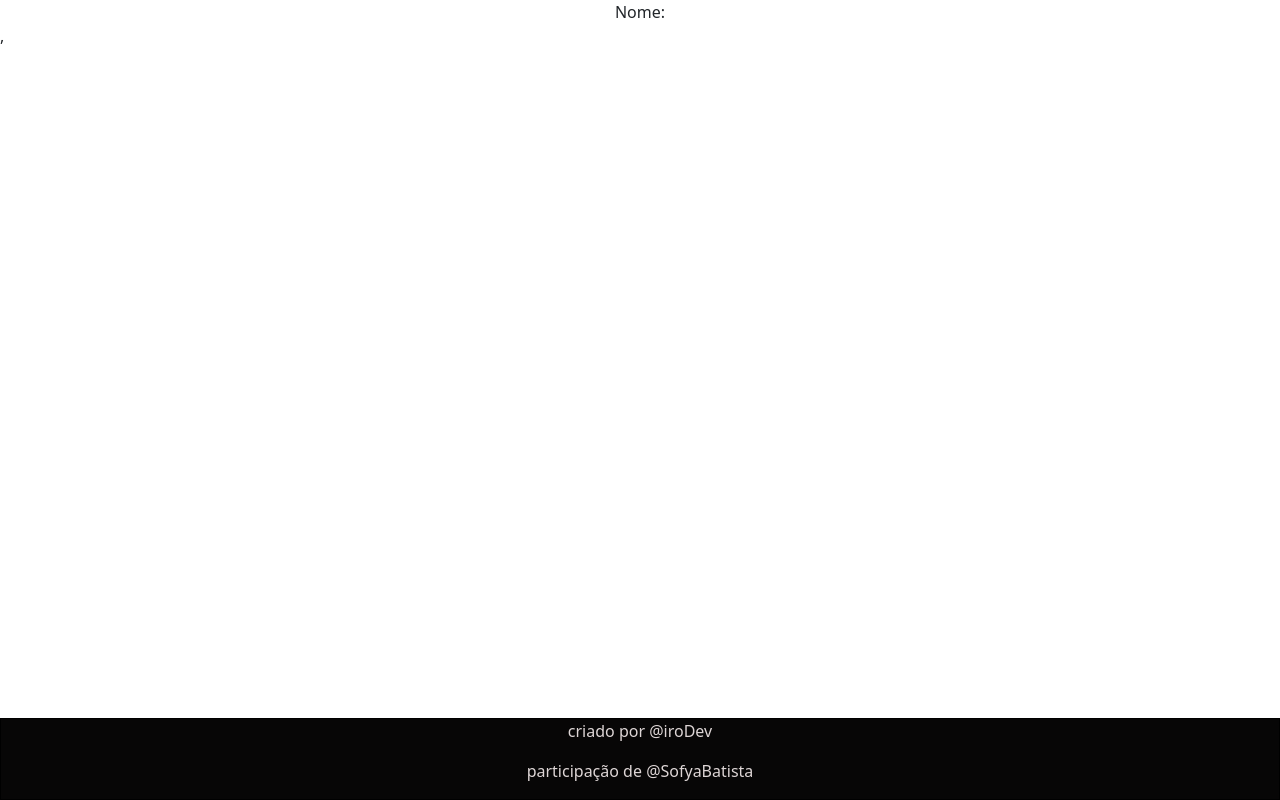
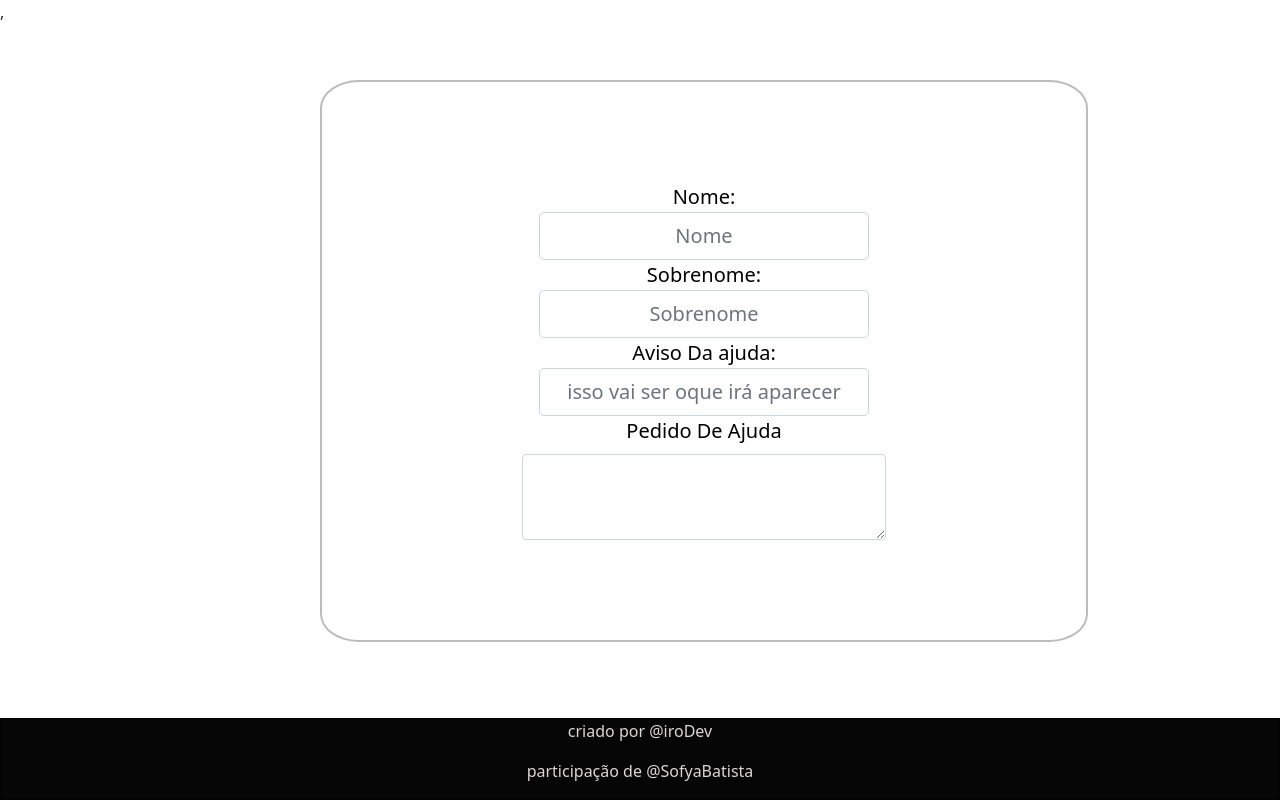
Before and after one commit to iroDevs/React-HelpSomeone, a React (Create React App) app in the folder help-someone/: page /NeedHelp in a window 1280 px wide. Built offline with nearby package versions, Linux system fonts and the light colour scheme.

Commit message:
form needHelp

```diff
--- a/help-someone/src/Pages/PrecisoDeAjuda.jsx
+++ b/help-someone/src/Pages/PrecisoDeAjuda.jsx
@@ -2,16 +2,35 @@ import React from 'react'
 import Footer from '../Components/Footer'
 import Button from 'react-bootstrap/Button';
 import Form from 'react-bootstrap/Form';
+import "./css/PrecisoDeAjuda.css"
 
 export default function PrecisoDeAjuda() {
   return (
    <div>
      <div className="Help-form">
       <Form>
+        <div className="itens-form">
+        <label>
+          Nome:
+           <Form.Control size="lg" type="text" placeholder="Nome" required />
+
+        </label>
+      </div>
 
         <label>
-          Nome:
+          Sobrenome:
+           <Form.Control size="lg" type="text" placeholder="Sobrenome" required />
         </label>
+
+        <br />
+        <label>
+          Aviso Da ajuda:
+           <Form.Control size="lg" type="text" placeholder="isso vai ser oque irá aparecer" required />
+        </label>
+        <br />
+      <Form.Label>Pedido De Ajuda</Form.Label>
+      <Form.Control as="textarea" rows={3} />
+
       </Form>
 
      </div>
--- /dev/null
+++ b/help-someone/src/Pages/css/PrecisoDeAjuda.css
@@ -0,0 +1,24 @@
+.Help-form {
+  width: 60%;
+  position: absolute;
+  left: 25%;
+  top: 10%;
+  background-color: rgba(255, 0, 0, 0);
+  display: flex;
+  justify-content: center;
+  flex-wrap: wrap;
+  flex-direction: column;
+  color: black;
+  font-size: 15pt;
+  padding: 100px 200px;
+
+  border: 2px solid rgba(49, 48, 48, 0.322);
+  border-radius: 5%;
+  text-align:center;
+
+}
+
+input {
+  margin: 20px;
+  text-align: center;
+}
```
